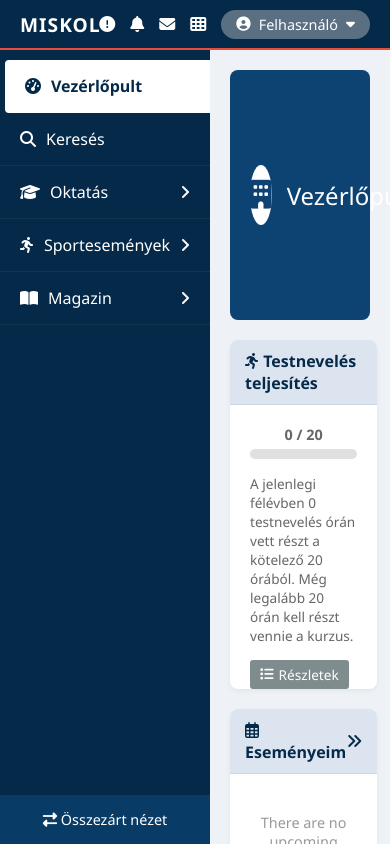
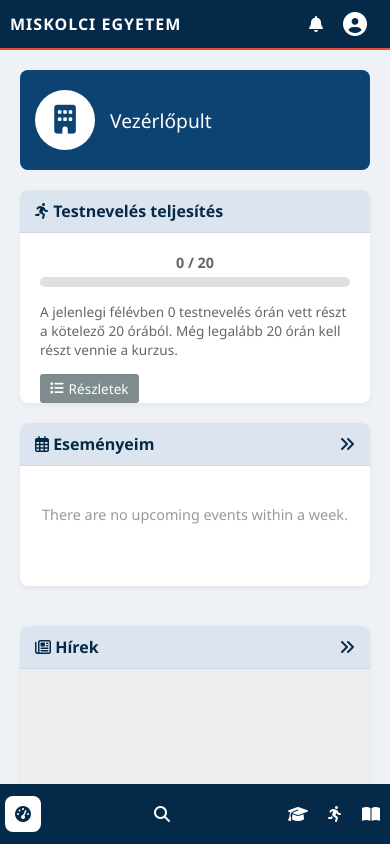
Before and after one commit to DavidGergo/reUNIapp, a plain HTML site: page index.html in a window 390 px wide. Drawn offline with Linux system fonts and the light colour scheme.

Commit message:
mobilnezetnew

```diff
--- a/style.css
+++ b/style.css
@@ -233,3 +233,102 @@
 .logo-area.collapsed .logo-icon-only {
     display: block; /* Összecsukva csak egy egyetemes ikon/rövidítés látszik */
 }
+
+/* ========================================= */
+/* --- MOBIL NÉZET (Reszponzivitás) --- */
+/* ========================================= */
+
+@media (max-width: 768px) {
+    /* 1. A fő elrendezés (rács) 1 oszlopos lesz */
+    .dashboard-grid {
+        grid-template-columns: 1fr;
+    }
+
+    /* 2. Felső sáv zsúfoltságának csökkentése */
+    .top-navbar {
+        padding: 0 10px;
+    }
+
+    .logo-area {
+        width: auto;
+        font-size: 1rem;
+    }
+
+    /* Elrejtünk pár felesleges ikont a felső sávból telefonon */
+    .top-icons .fa-envelope,
+    .top-icons .fa-th,
+    .top-icons .fa-exclamation-circle {
+        display: none;
+    }
+
+    /* Felhasználó nevének elrejtése, csak az ikon marad */
+    .user-profile {
+        font-size: 0;
+        background: transparent;
+        padding: 5px;
+    }
+    .user-profile .fa-user-circle {
+        font-size: 1.5rem;
+    }
+    .user-profile .fa-caret-down {
+        display: none;
+    }
+
+    /* 3. Oldalsávból "Mobil App" stílusú alsó navigáció lesz */
+    .sidebar {
+        width: 100% !important;
+        height: 60px;
+        flex-direction: row;
+        position: fixed;
+        bottom: 0;
+        left: 0;
+        z-index: 1000;
+    }
+
+    .menu-list {
+        display: flex;
+        flex-direction: row;
+        width: 100%;
+        justify-content: space-around;
+        align-items: center;
+        padding: 0;
+    }
+
+    .menu-list li {
+        padding: 10px;
+        border: none !important;
+        flex-grow: 1;
+        display: flex;
+        justify-content: center;
+    }
+
+    .menu-list li a {
+        justify-content: center;
+        gap: 0; /* Ne legyen rés a hiányzó szöveg miatt */
+    }
+
+    /* Aktív menüpont mobil dizájnja */
+    .menu-list li.active {
+        margin: 0 5px;
+        border-radius: 8px;
+    }
+
+    /* Szövegek, nyilak és az összecsukó gomb elrejtése alul */
+    .sidebar .menu-text,
+    .sidebar .fa-angle-right,
+    .sidebar-bottom {
+        display: none !important;
+    }
+
+    /* 4. Fő tartalom igazítása, hogy ne lógjon be az alsó menü alá */
+    .main-content {
+        padding-bottom: 80px;
+    }
+
+    /* A borítókép kisebb lesz mobilokon */
+    .page-header {
+        height: auto;
+        padding: 20px 15px;
+        font-size: 1.2rem;
+    }
+}
```
